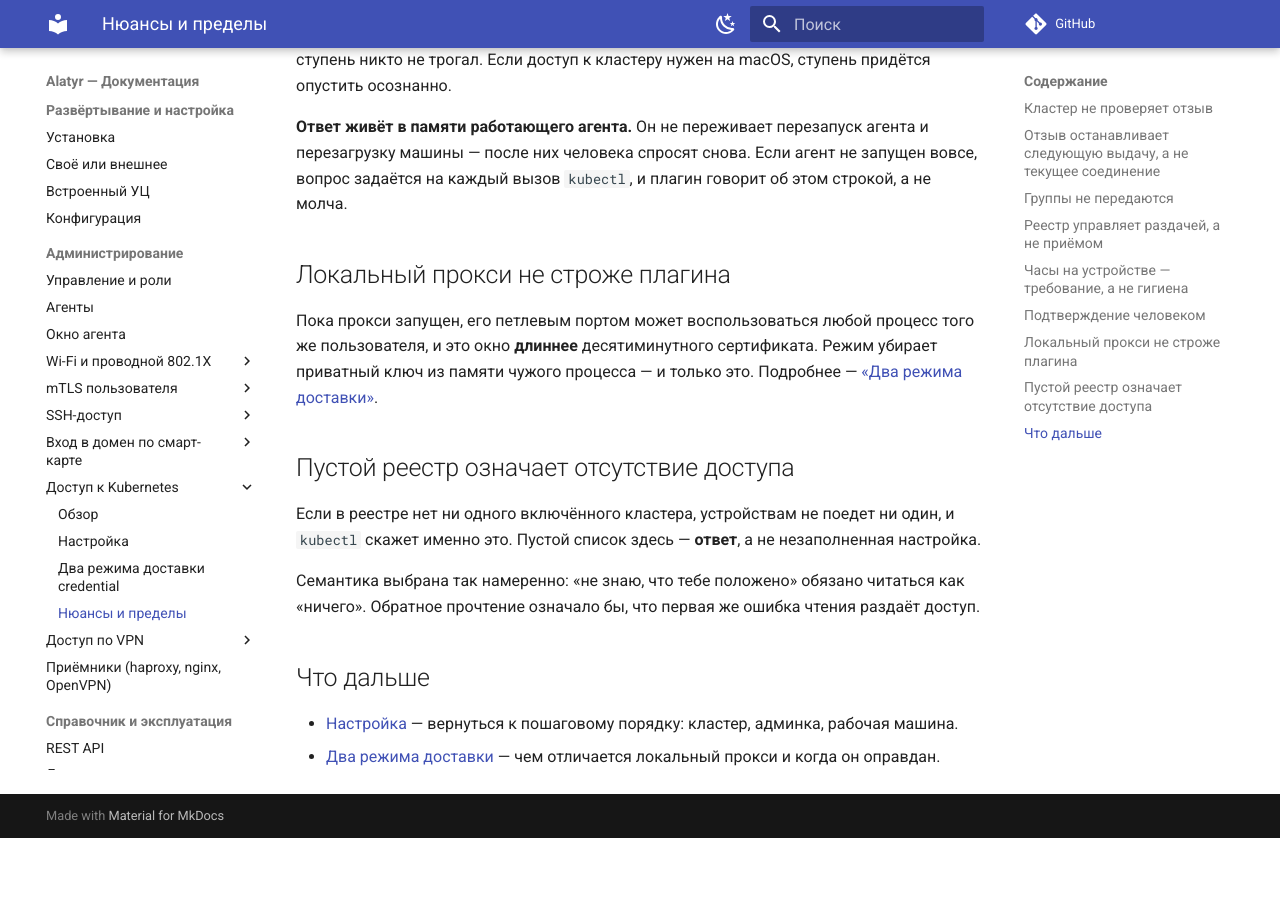
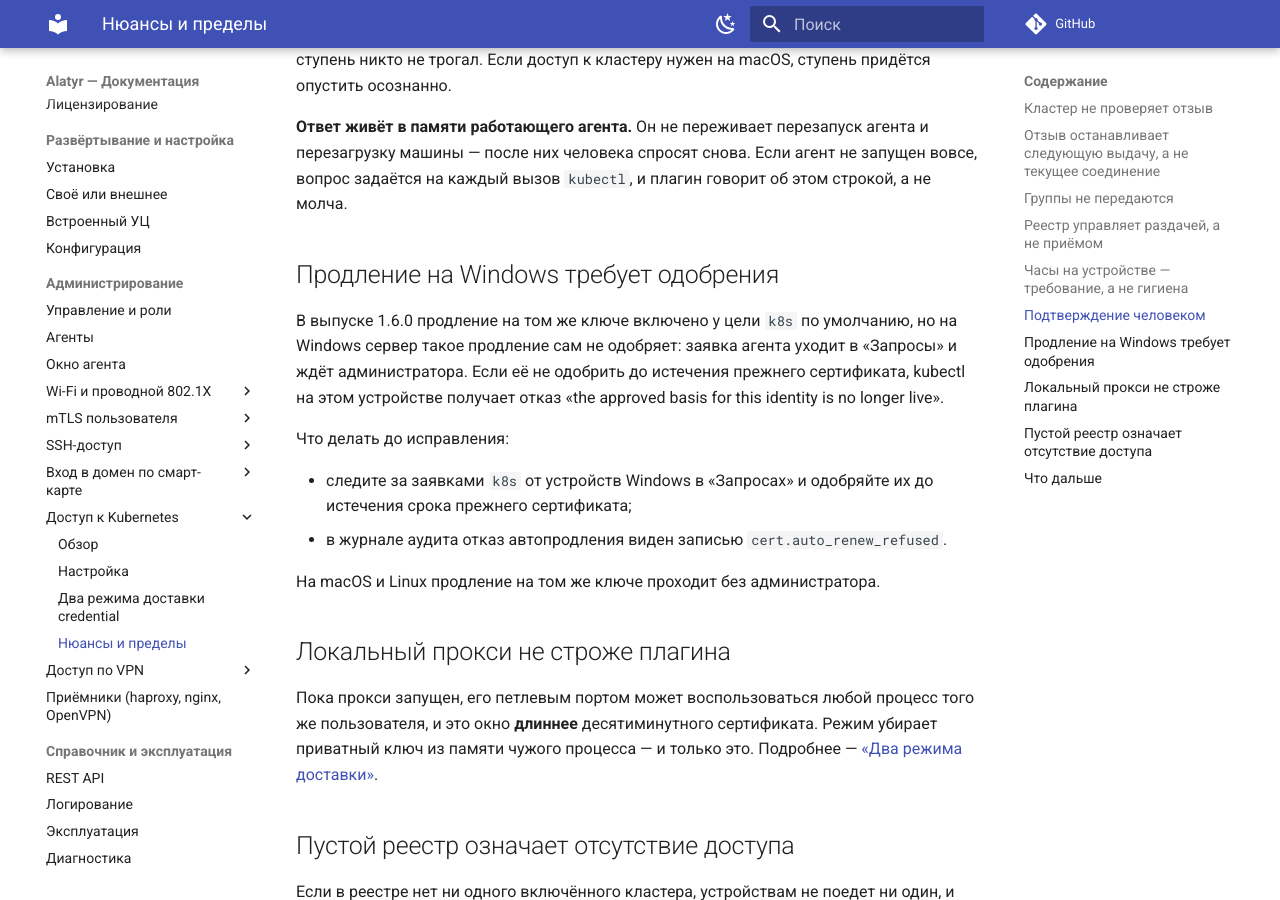
Before and after one commit to s3m4rgl/alatyr-docs, an MkDocs documentation site: the page built from docs/k8s/caveats.md, in a window 1280 px wide and 900 px high, scrolled down 2592 px. Built offline with MkDocs 1.6.1 and Material for MkDocs 9.7.7, drawn with Linux system fonts in a browser that asks for light colours; comment, search, counter and statistics services are not loaded; before the commit the page ends 3430 px from its top, so only the background shows below that.

Commit message:
Kubernetes: на Windows продление сертификата пока требует одобрения администратором

```diff
--- a/docs/k8s/caveats.md
+++ b/docs/k8s/caveats.md
@@ -108,6 +108,23 @@ Alatyr старается поймать это раньше кластера:
 запущен вовсе, вопрос задаётся на каждый вызов `kubectl`, и плагин говорит об
 этом строкой, а не молча.
 
+## Продление на Windows требует одобрения
+
+В выпуске 1.6.0 продление на том же ключе включено у цели `k8s` по
+умолчанию, но на Windows сервер такое продление сам не одобряет: заявка
+агента уходит в «Запросы» и ждёт администратора. Если её не одобрить до
+истечения прежнего сертификата, kubectl на этом устройстве получает отказ
+«the approved basis for this identity is no longer live».
+
+Что делать до исправления:
+
+- следите за заявками `k8s` от устройств Windows в «Запросах» и одобряйте
+  их до истечения срока прежнего сертификата;
+- в журнале аудита отказ автопродления виден записью
+  `cert.auto_renew_refused`.
+
+На macOS и Linux продление на том же ключе проходит без администратора.
+
 ## Локальный прокси не строже плагина
 
 Пока прокси запущен, его петлевым портом может воспользоваться любой процесс
```
Also changed, not shown: docs/changelog.md (+4 -0 lines).
